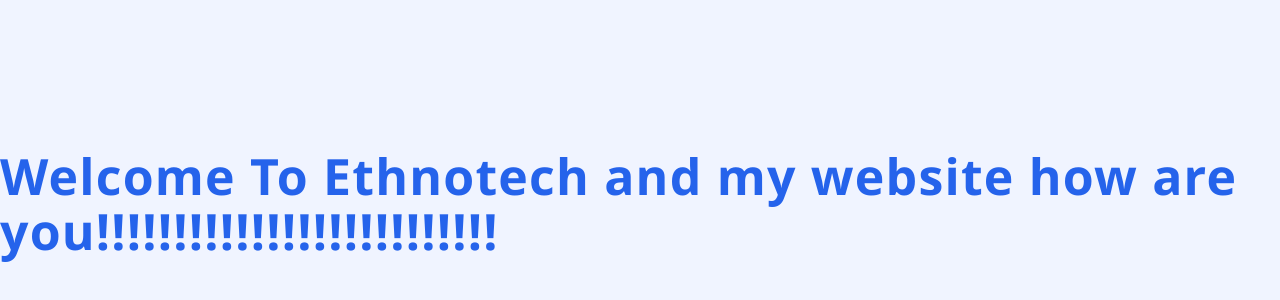
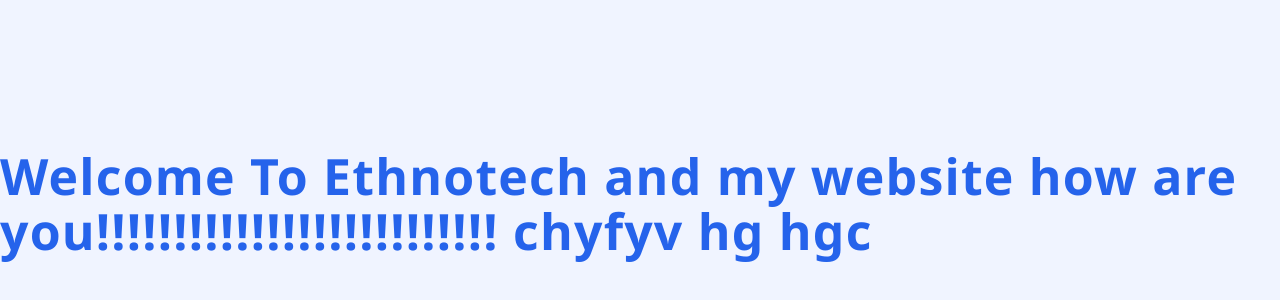
Before and after one commit to shashank-kodiya/ci-ci-pipeline, a React (Vite) app: page / in a window 1280 px wide. Shown: the part 196-496 px from the top of the page. Built offline with nearby package versions, Linux system fonts and the light colour scheme.

Commit message:
Update welcome message in App component

```diff
--- a/src/App.jsx
+++ b/src/App.jsx
@@ -20,7 +20,7 @@
           letterSpacing: "1.2px"
         }}
       >
-        Welcome To Ethnotech  and my website  how are you!!!!!!!!!!!!!!!!!!!!!!!!!!
+        Welcome To Ethnotech  and my website  how are you!!!!!!!!!!!!!!!!!!!!!!!!!! chyfyv hg hgc
       </h1>
     </div>
   );
```
